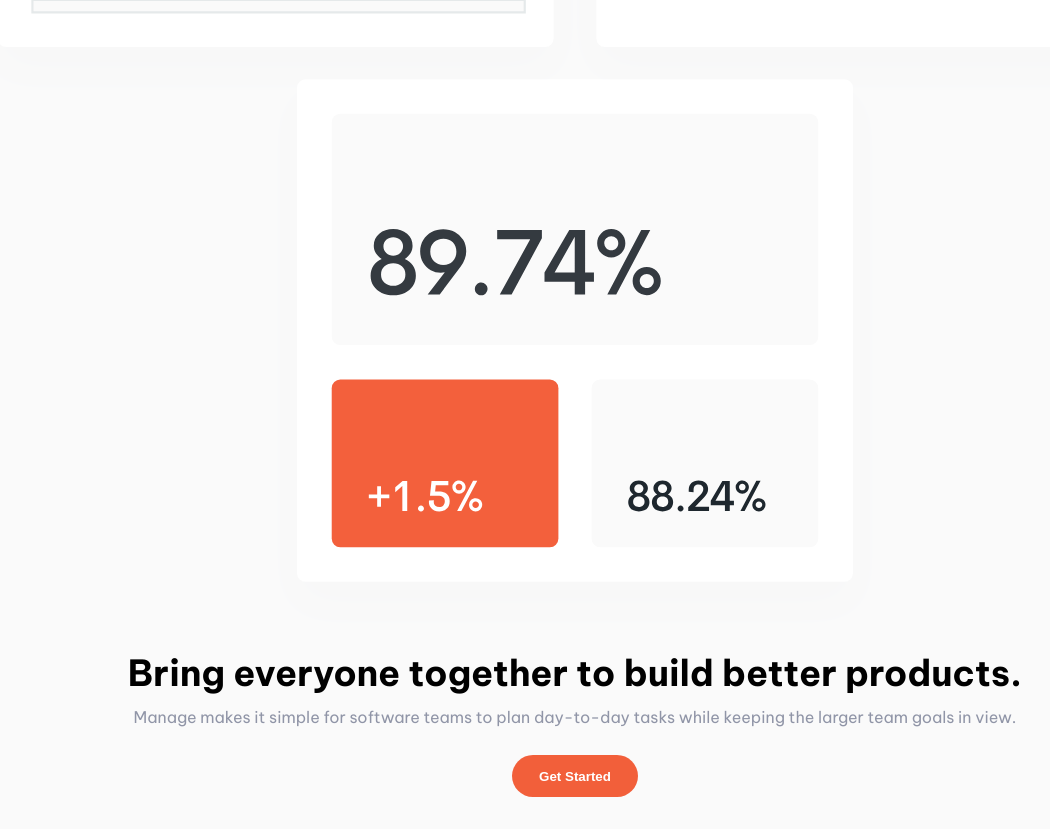
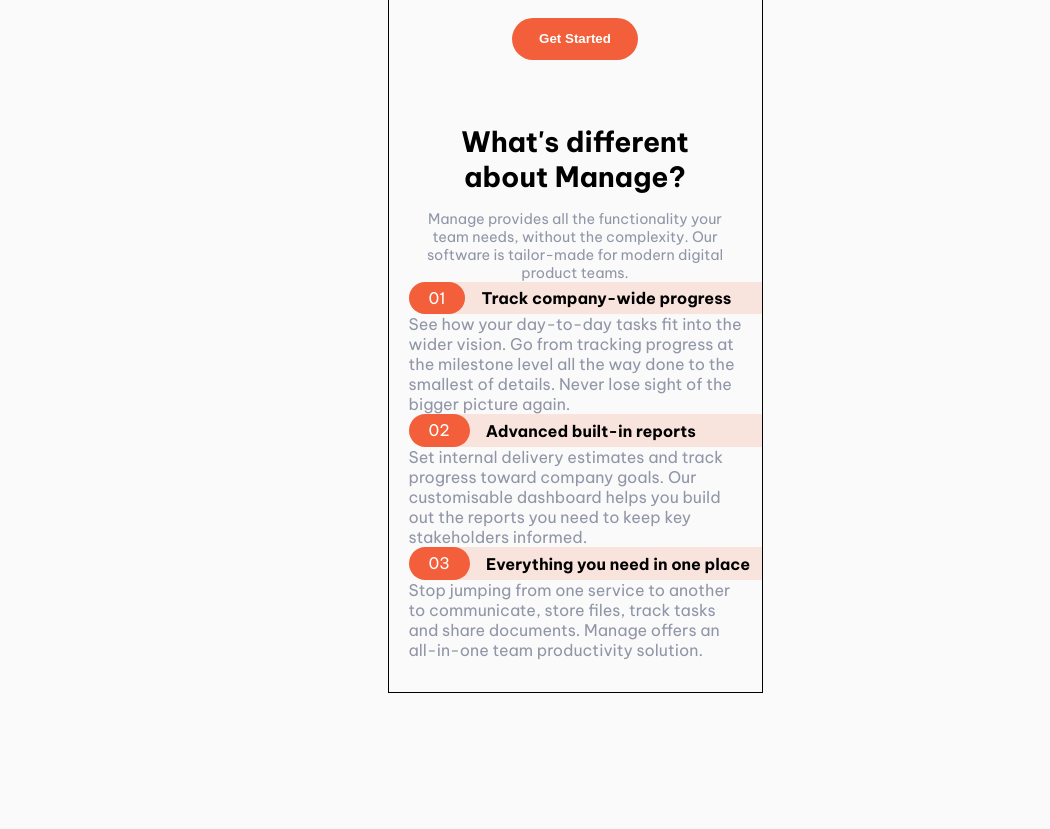
Before and after one commit to seigfred0/project-33_manageLandingPage, a React (Create React App) app in the folder my-app/: page / in a window 1280 px wide. Shown: the part 580-1409 px from the top of the page, without its empty margins (65-1115 px from the left). After the commit the page ends 1273 px from the top, so only its background shows below. Built offline with nearby package versions, Linux system fonts and the light colour scheme.

Commit message:
added more components

```diff
--- a/my-app/src/App.js
+++ b/my-app/src/App.js
@@ -1,5 +1,6 @@
 import Hero from './components/Hero.js';
 import Nav from './components/Navigation.js';
+import Usp from './components/USP.js';
 import './index.css';
 
 function App() {
@@ -7,6 +8,7 @@
     <main>
       <Nav></Nav>
       <Hero></Hero>
+      <Usp></Usp>
     </main>
   );
 }
--- /dev/null
+++ b/my-app/src/components/USP.js
@@ -0,0 +1,53 @@
+import React from 'react';
+
+const Usp = () => {
+    return (
+        <section className='usp-section'>
+            <div className='usp-one'>
+                <h2 >What's different about Manage?</h2>
+                <p className='text sub-text'>Manage provides all the functionality your team needs, without the complexity. Our software is tailor-made for modern digital product teams. </p>
+            </div>
+            <div className='usp-two'>
+                <div className='usp-two_containers'>
+                    <div className='advantage1 advantage'>
+                        <div>
+                            <span className='circle'>01</span>
+                        </div>
+                        <h4>Track company-wide progress</h4>
+                    </div>
+                    <p className='text usp-text'>
+                        See how your day-to-day tasks fit into the wider vision. Go from tracking progress at the milestone level all the way done to the smallest of details. Never lose sight of the bigger picture again.
+                    </p>
+                </div>
+
+                <div className='usp-two_containers'>
+                    <div className='advantage1 advantage'>
+                        <div>
+                            <span className='circle'>02</span>
+                        </div>
+                        <h4>Advanced built-in reports</h4>
+                    </div>
+                    <p className='text usp-text'>
+                    Set internal delivery estimates and track progress toward company goals. Our customisable dashboard helps you build out the reports you need to keep key stakeholders informed.
+                    </p>
+                </div>
+
+                <div className='usp-two_containers'>
+                    <div className='advantage1 advantage'>
+                        <div>
+                            <span className='circle'>03</span>
+                        </div>
+                        <h4>Everything you need in one place</h4>
+                    </div>
+                    <p className='text usp-text'>
+                    Stop jumping from one service to another to communicate, store files, track tasks and share documents. Manage offers an all-in-one team productivity solution.
+                    </p>
+                </div>
+
+
+            </div>
+        </section>
+    )
+}
+
+export default Usp;
--- /dev/null
+++ b/my-app/src/css/usp.css
@@ -0,0 +1,36 @@
+
+.usp-section {
+    margin-top: 4em;
+    padding: 0 0;
+}
+
+.usp-one {
+    display: flex;
+    flex-direction: column;
+    gap: 1em;
+}
+
+
+.advantage {
+    display: flex;
+    gap: 1em;
+    background-color: hsl(12, 88%, 59%, 0.15);
+    /* position: absolute;
+    right: -1em;
+    padding: 1em 0; */
+    margin-right: -1.25rem;
+    padding: 0.4em 0em;
+    border-top-left-radius: 20px;
+    border-bottom-left-radius: 20px;
+}
+
+.circle {
+    background: var(--red);
+    padding: 0.4em 1.25em;
+    border-radius: 20px;
+    color: white;
+}
+
+.usp-text {
+    text-align: left;
+}
--- a/my-app/src/index.css
+++ b/my-app/src/index.css
@@ -1,5 +1,6 @@
 @import url(./css/nav.css);
 @import url(./css/hero.css);
+@import url(./css/usp.css);
 
 :root {
   --red: hsl(12, 88%, 59%);
@@ -24,6 +25,10 @@
 
 main {
   padding: 2em 1.25em;
+
+  max-width: 375px;
+  margin: 0 auto;
+  border: 1px solid;
 }
 
 /* code {
@@ -52,10 +57,24 @@
 }
 
 
-/*
+/* Headings */
+
+h2 {
+  text-align: center;
+  padding: 0 1.5em;
+  font-size: 1.75rem;
+}
+
+
+/* Text */
+
+.sub-text {
+  font-size: 0.9rem;
+}
 
 
 
+/*
 Pricing
   Product
   About Us
@@ -70,24 +89,6 @@
   tasks while keeping the larger team goals in view.
 
   Get Started
-
-  What’s different about Manage?
-
-  Manage provides all the functionality your team needs, without
-  the complexity. Our software is tailor-made for modern digital
-  product teams.
-
-  01
-  Track company-wide progress
-  See how your day-to-day tasks fit into the wider vision. Go from
-  tracking progress at the milestone level all the way done to the
-  smallest of details. Never lose sight of the bigger picture again.
-
-  02
-  Advanced built-in reports
-  Set internal delivery estimates and track progress toward company
-  goals. Our customisable dashboard helps you build out the reports
-  you need to keep key stakeholders informed.
 
   03
   Everything you need in one place
```
